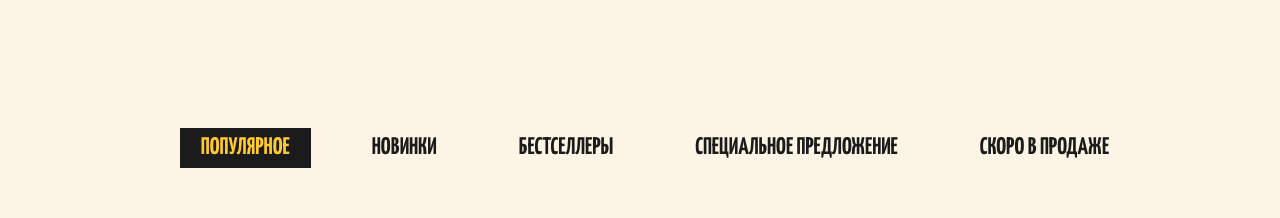
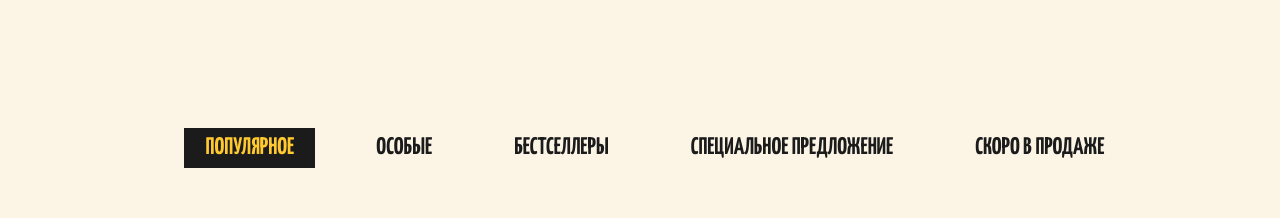
Before and after one commit to Osbourne34/Lost-shirt, a plain HTML site: page index.html in a window 1280 px wide. Shown: the part 802-1020 px from the top of the page. Drawn offline with nearby package versions, Linux system fonts and the light colour scheme.

Commit message:
new filter changed

```diff
--- a/index.html
+++ b/index.html
@@ -121,7 +121,7 @@
                         <a class="filter__link" data-filter="popular" href="#">Популярное</a>
                     </li>
                     <li class="filter__item">
-                        <a class="filter__link" data-filter="new" href="#">Новинки</a>
+                        <a class="filter__link" data-filter="new" href="#">Особые</a>
                     </li>
                     <li class="filter__item">
                         <a class="filter__link" data-filter="bestsellers" href="#">Бестселлеры</a>
```
